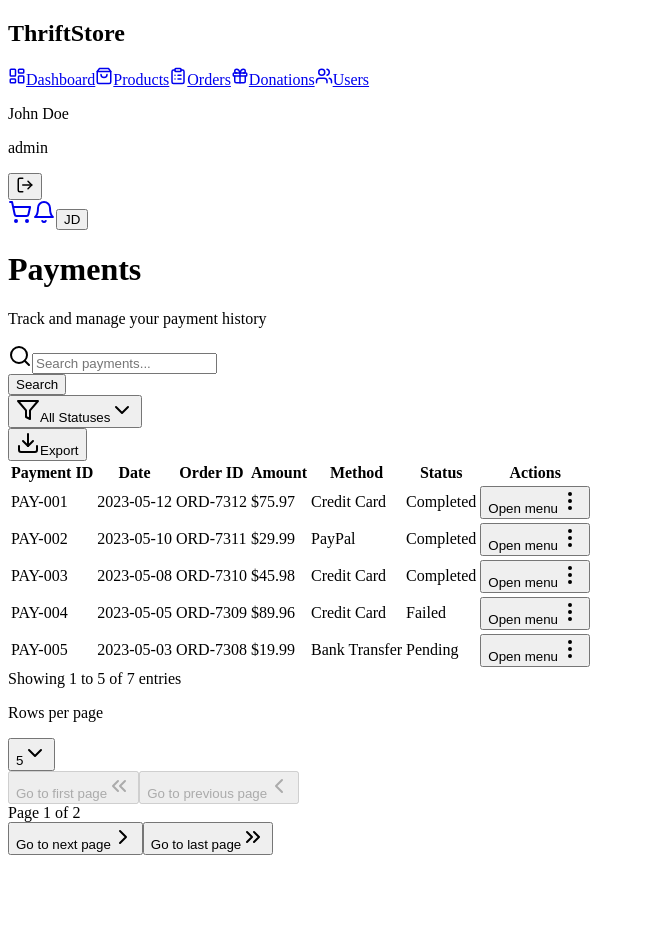
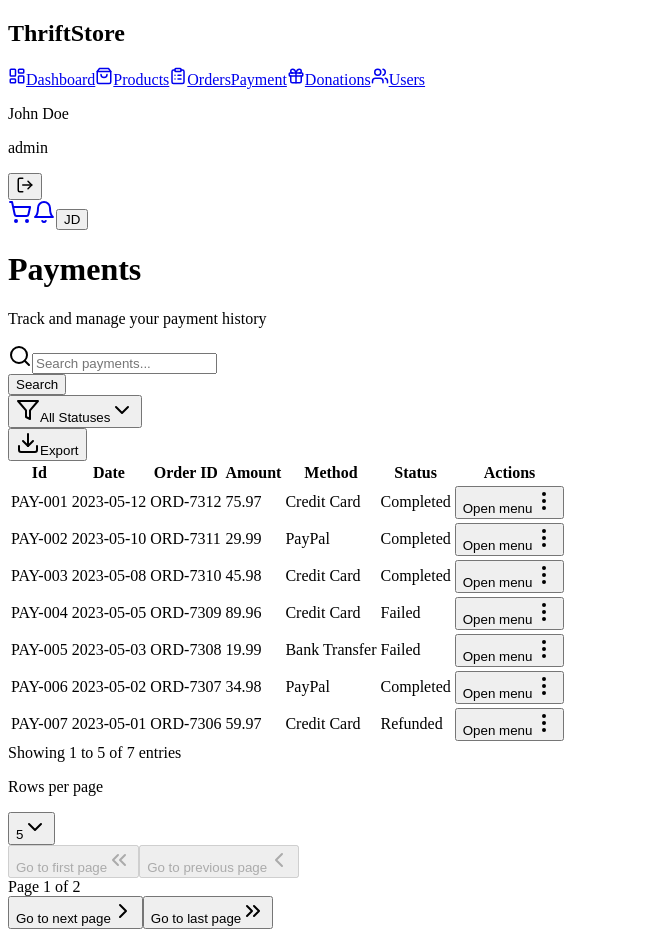
Before and after one commit to yvettegahamanyi/thrift-store-frontend, a Next.js app: page /payments in a window 1280 px wide. Shown: the whole page, without its empty margins (0-645 px from the left). Before the commit the page ends 863 px from the top, so only its background shows below. Built offline with nearby package versions, Linux system fonts and the light colour scheme.

Commit message:
ft: changing table component

```diff
--- a/app/payments/page.tsx
+++ b/app/payments/page.tsx
@@ -14,6 +14,13 @@ import { Badge } from "@/components/ui/badge";
 import { TableToolbar } from "@/components/data-table/table-toolbar";
 import { TablePagination } from "@/components/data-table/table-pagination";
 import { TableActions } from "@/components/data-table/table-actions";
+import {
+  createColumnHelper,
+  getCoreRowModel,
+  useReactTable,
+} from "@tanstack/react-table";
+import { Payment } from "@/types/payment";
+import { TableComponent } from "@/components/data-table/table";
 
 const PaymentsPage = () => {
   const [currentPage, setCurrentPage] = useState(1);
@@ -21,7 +28,7 @@ const PaymentsPage = () => {
   const [searchQuery, setSearchQuery] = useState("");
   const [filterValue, setFilterValue] = useState("all");
 
-  const mockPayments = [
+  const mockPayments: Payment[] = [
     {
       id: "PAY-001",
       date: "2023-05-12",
@@ -58,7 +65,7 @@ const PaymentsPage = () => {
       id: "PAY-005",
       date: "2023-05-03",
       amount: 19.99,
-      status: "Pending",
+      status: "Failed",
       method: "Bank Transfer",
       orderId: "ORD-7308",
     },
@@ -79,6 +86,62 @@ const PaymentsPage = () => {
       orderId: "ORD-7306",
     },
   ];
+
+  const [rowSelection, setRowSelection] = useState({});
+  const columnHelper = createColumnHelper<Payment>();
+
+  const columns = [
+    columnHelper.accessor("id", {
+      header: "Id",
+    }),
+    columnHelper.accessor("date", {
+      header: "Date",
+    }),
+    columnHelper.accessor("orderId", {
+      header: "Order ID",
+    }),
+    columnHelper.accessor("amount", {
+      header: "Amount",
+    }),
+    columnHelper.accessor("method", {
+      header: "Method",
+    }),
+    columnHelper.accessor("status", {
+      header: "Status",
+      cell: (info) => (
+        <Badge
+          className={getStatusColor(info.row.original.status)}
+          variant="outline"
+        >
+          {info.row.original.status}
+        </Badge>
+      ),
+    }),
+    columnHelper.display({
+      id: "actions",
+      header: () => "Actions",
+      cell: (info) => (
+        <TableActions
+          onView={() => handleViewPayment(info.row.original)}
+          actionType="order"
+        />
+      ),
+    }),
+  ];
+
+  const table = useReactTable({
+    data: mockPayments,
+    columns,
+    getCoreRowModel: getCoreRowModel(),
+    onRowSelectionChange: (newRowSelection) => {
+      if (JSON.stringify(newRowSelection) !== JSON.stringify(rowSelection)) {
+        setRowSelection(newRowSelection);
+      }
+    },
+    state: {
+      rowSelection,
+    },
+  });
 
   const getStatusColor = (status: string) => {
     switch (status) {
@@ -158,52 +221,7 @@ const PaymentsPage = () => {
             placeholderText="Search payments..."
           />
 
-          <Table>
-            <TableHeader>
-              <TableRow>
-                <TableHead>Payment ID</TableHead>
-                <TableHead>Date</TableHead>
-                <TableHead>Order ID</TableHead>
-                <TableHead>Amount</TableHead>
-                <TableHead>Method</TableHead>
-                <TableHead>Status</TableHead>
-                <TableHead className="w-[80px]">Actions</TableHead>
-              </TableRow>
-            </TableHeader>
-            <TableBody>
-              {paginatedPayments.length > 0 ? (
-                paginatedPayments.map((payment) => (
-                  <TableRow key={payment.id}>
-                    <TableCell className="font-medium">{payment.id}</TableCell>
-                    <TableCell>{payment.date}</TableCell>
-                    <TableCell>{payment.orderId}</TableCell>
-                    <TableCell>${payment.amount.toFixed(2)}</TableCell>
-                    <TableCell>{payment.method}</TableCell>
-                    <TableCell>
-                      <Badge
-                        className={getStatusColor(payment.status)}
-                        variant="outline"
-                      >
-                        {payment.status}
-                      </Badge>
-                    </TableCell>
-                    <TableCell>
-                      <TableActions
-                        onView={() => handleViewPayment(payment)}
-                        actionType="order"
-                      />
-                    </TableCell>
-                  </TableRow>
-                ))
-              ) : (
-                <TableRow>
-                  <TableCell colSpan={7} className="h-24 text-center">
-                    No results found.
-                  </TableCell>
-                </TableRow>
-              )}
-            </TableBody>
-          </Table>
+          <TableComponent table={table} />
 
           <TablePagination
             totalItems={filteredPayments.length}
--- a/components/Sidebar.tsx
+++ b/components/Sidebar.tsx
@@ -64,6 +64,17 @@ const Sidebar = () => {
           <span>Orders</span>
         </Link>
         <Link
+          href="/payments"
+          className={`flex items-center gap-3 rounded-md px-3 py-2 text-sm transition-colors hover:bg-accent ${
+            pathname == "/payments"
+              ? "bg-accent text-accent-foreground"
+              : "text-muted-foreground"
+          }`}
+        >
+          <span className="i-heroicons-banknotes w-5 h-5"></span>
+          <span>Payment</span>
+        </Link>
+        <Link
           href="/donations"
           className={`flex items-center gap-3 rounded-md px-3 py-2 text-sm transition-colors hover:bg-accent ${
             pathname == "/donations"
@@ -74,6 +85,7 @@ const Sidebar = () => {
           <Gift size={18} />
           <span>Donations</span>
         </Link>
+
         {user?.role === "admin" && (
           <Link
             href="/users"
--- /dev/null
+++ b/components/data-table/table.tsx
@@ -0,0 +1,73 @@
+"use client";
+
+import * as React from "react";
+import {
+  Cell,
+  flexRender,
+  Header,
+  HeaderGroup,
+  Row,
+  Table as TTable,
+} from "@tanstack/react-table";
+import {
+  Table,
+  TableBody,
+  TableCell,
+  TableHead,
+  TableHeader,
+  TableRow,
+} from "@/components/ui/table";
+
+// Define the Table Props Type
+interface TableComponentProps<TData> {
+  table: TTable<TData>;
+}
+export function TableComponent<TData>({ table }: TableComponentProps<TData>) {
+  return (
+    <Table>
+      <TableHeader>
+        {table.getHeaderGroups().map((headerGroup: HeaderGroup<TData>) => (
+          <TableRow key={headerGroup.id}>
+            {headerGroup.headers.map((header: Header<TData, unknown>) => (
+              <TableHead key={header.id}>
+                {header.isPlaceholder
+                  ? null
+                  : flexRender(
+                      header.column.columnDef.header,
+                      header.getContext()
+                    )}
+              </TableHead>
+            ))}
+          </TableRow>
+        ))}
+      </TableHeader>
+
+      {/* Table Body */}
+      <TableBody>
+        {table.getRowModel().rows?.length ? (
+          table.getRowModel().rows.map((row: Row<TData>) => (
+            <TableRow
+              key={row.id}
+              data-state={row.getIsSelected() && "selected"}
+            >
+              {row.getVisibleCells().map((cell: Cell<TData, unknown>) => (
+                <TableCell key={cell.id}>
+                  {flexRender(cell.column.columnDef.cell, cell.getContext())}
+                </TableCell>
+              ))}
+            </TableRow>
+          ))
+        ) : (
+          <TableRow>
+            <TableCell
+              colSpan={table.getAllColumns().length}
+              className="h-24 text-center"
+            >
+              No results.
+            </TableCell>
+          </TableRow>
+        )}
+      </TableBody>
+    </Table>
+  );
+}
--- a/components/ui/table.tsx
+++ b/components/ui/table.tsx
@@ -1,7 +1,6 @@
+import * as React from "react";
 
-import * as React from "react"
-
-import { cn } from "@/lib/utils"
+import { cn } from "@/lib/utils";
 
 const Table = React.forwardRef<
   HTMLTableElement,
@@ -9,102 +8,92 @@ const Table = React.forwardRef<
 >(({ className, ...props }, ref) => (
   <div className="relative w-full overflow-auto">
     <table
-      ref={ref}
       className={cn("w-full caption-bottom text-sm", className)}
       {...props}
     />
   </div>
-))
-Table.displayName = "Table"
+));
+Table.displayName = "Table";
 
 const TableHeader = React.forwardRef<
   HTMLTableSectionElement,
   React.HTMLAttributes<HTMLTableSectionElement>
 >(({ className, ...props }, ref) => (
-  <thead ref={ref} className={cn("[&_tr]:border-b", className)} {...props} />
-))
-TableHeader.displayName = "TableHeader"
+  <thead className={cn("[&_tr]:border-b", className)} {...props} />
+));
+TableHeader.displayName = "TableHeader";
 
 const TableBody = React.forwardRef<
   HTMLTableSectionElement,
   React.HTMLAttributes<HTMLTableSectionElement>
 >(({ className, ...props }, ref) => (
-  <tbody
-    ref={ref}
-    className={cn("[&_tr:last-child]:border-0", className)}
-    {...props}
-  />
-))
-TableBody.displayName = "TableBody"
+  <tbody className={cn("[&_tr:last-child]:border-0", className)} {...props} />
+));
+TableBody.displayName = "TableBody";
 
 const TableFooter = React.forwardRef<
   HTMLTableSectionElement,
   React.HTMLAttributes<HTMLTableSectionElement>
 >(({ className, ...props }, ref) => (
   <tfoot
-    ref={ref}
     className={cn(
       "border-t bg-muted/50 font-medium [&>tr]:last:border-b-0",
       className
     )}
     {...props}
   />
-))
-TableFooter.displayName = "TableFooter"
+));
+TableFooter.displayName = "TableFooter";
 
 const TableRow = React.forwardRef<
   HTMLTableRowElement,
   React.HTMLAttributes<HTMLTableRowElement>
 >(({ className, ...props }, ref) => (
   <tr
-    ref={ref}
     className={cn(
       "border-b transition-colors hover:bg-muted/50 data-[state=selected]:bg-muted",
       className
     )}
     {...props}
   />
-))
-TableRow.displayName = "TableRow"
+));
+TableRow.displayName = "TableRow";
 
 const TableHead = React.forwardRef<
   HTMLTableCellElement,
   React.ThHTMLAttributes<HTMLTableCellElement>
 >(({ className, ...props }, ref) => (
   <th
-    ref={ref}
     className={cn(
       "h-12 px-4 text-left align-middle font-medium text-muted-foreground [&:has([role=checkbox])]:pr-0",
       className
     )}
     {...props}
   />
-))
-TableHead.displayName = "TableHead"
+));
+TableHead.displayName = "TableHead";
 
 const TableCell = React.forwardRef<
   HTMLTableCellElement,
   React.TdHTMLAttributes<HTMLTableCellElement>
 >(({ className, ...props }, ref) => (
   <td
-    ref={ref}
     className={cn("p-4 align-middle [&:has([role=checkbox])]:pr-0", className)}
     {...props}
   />
-))
-TableCell.displayName = "TableCell"
+));
+TableCell.displayName = "TableCell";
 
 const TableCaption = React.forwardRef<
   HTMLTableCaptionElement,
   React.HTMLAttributes<HTMLTableCaptionElement>
 >(({ className, ...props }, ref) => (
   <caption
-    ref={ref}
     className={cn("mt-4 text-sm text-muted-foreground", className)}
     {...props}
   />
-))
-TableCaption.displayName = "TableCaption"
+));
+TableCaption.displayName = "TableCaption";
 
 export {
   Table,
@@ -115,4 +104,4 @@ export {
   TableRow,
   TableCell,
   TableCaption,
-}
+};
--- a/package.json
+++ b/package.json
@@ -37,6 +37,7 @@
     "@radix-ui/react-toggle-group": "^1.1.0",
     "@radix-ui/react-tooltip": "^1.1.4",
     "@tanstack/react-query": "^5.56.2",
+    "@tanstack/react-table": "^8.21.2",
     "class-variance-authority": "^0.7.0",
     "clsx": "^2.1.1",
     "lucide-react": "^0.428.0",
--- /dev/null
+++ b/types/payment.tsx
@@ -0,0 +1,8 @@
+export type Payment = {
+  id: string;
+  date: string;
+  amount: number;
+  status: "Refunded" | "Completed" | "Failed";
+  method: string;
+  orderId: string;
+};
```
Also changed, not shown: app/dashboard/page.tsx (+0 -48 lines), app/donations/page.tsx (+99 -87 lines), app/orders/page.tsx (+83 -79 lines), types/donations.ts (added, +8 -0 lines), types/orders.ts (added, +8 -0 lines), 1 other file (tests, documents, lock files or other folders).
